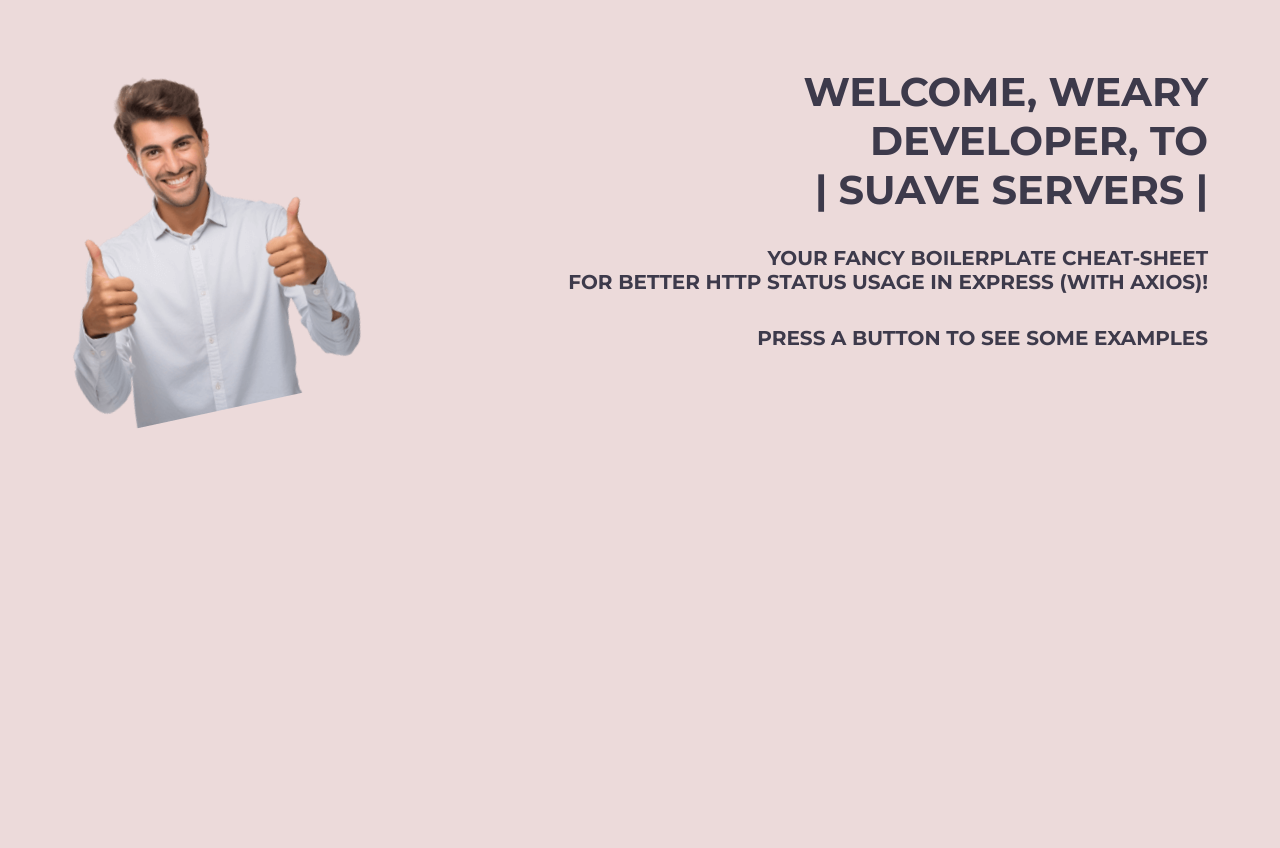
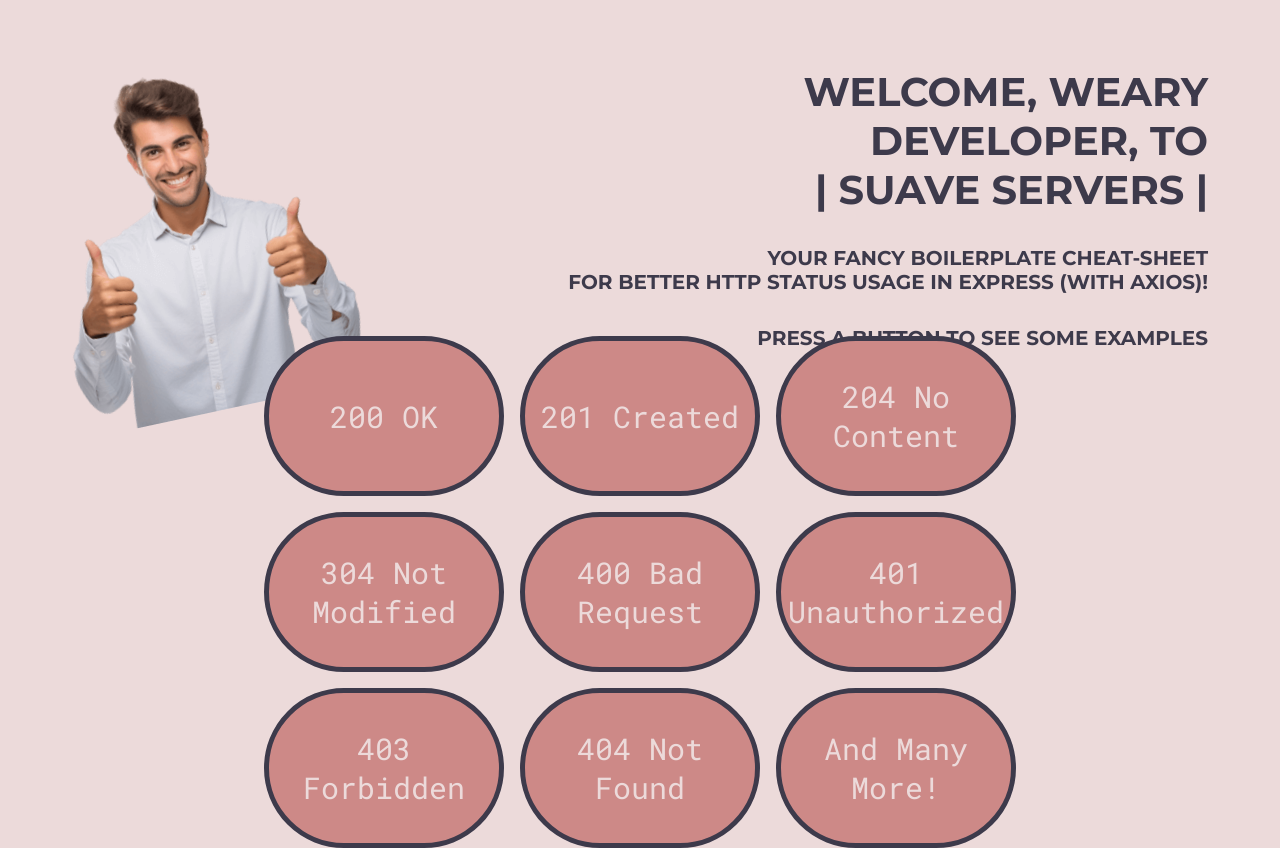
Before and after one commit to EricTheHoff/suave_servers, a React (Vite) app: page / in a window 1280 px wide. Before the commit the page ends 800 px from the top, so only its background shows below. Built offline with nearby package versions, Linux system fonts and the light colour scheme.

Commit message:
Moved the status buttons into their own component.

```diff
--- a/src/App.jsx
+++ b/src/App.jsx
@@ -4,6 +4,7 @@
 import { solarizedlight } from 'react-syntax-highlighter/dist/esm/styles/prism';
 import toast, { Toaster } from 'react-hot-toast';
 import Header from './components/header/Header.jsx';
+import StatusBtns from './components/statusBtns/StatusBtns.jsx';
 import './App.css';
 // Need to find cleaner way to import assets here.
 import man from './assets/man.png'
@@ -58,6 +59,7 @@
     <>
       <div className='app'>
         <Header darkMode={darkMode}/>
+        <StatusBtns darkMode={darkMode}/>
       </div>
     </>
 
--- a/src/components/header/Header.jsx
+++ b/src/components/header/Header.jsx
@@ -6,6 +6,7 @@
 const Header = ({ darkMode }) => {
   return (
     <div className='header'>
+
       <div className={ darkMode ? 'header__image image-dark' : 'header__image' }>
         <img
           className={ darkMode ? 'fade-out' : 'fade-in' }
@@ -18,11 +19,13 @@
           alt='A Really Cool Developer'
         />
       </div>
+
       <div className={ darkMode ? 'header__title title-dark' : 'header__title' }>
         <h1>Welcome, weary developer, to<br/>| Suave Servers |</h1>
         <h2>Your fancy boilerplate cheat-sheet<br/>for better HTTP status usage in Express {'(with Axios)'}!</h2>
         <h2>Press a button to see some examples</h2>
       </div>
+
     </div>
   );
 };
--- /dev/null
+++ b/src/components/index.js
@@ -0,0 +1,19 @@
+const topRowBtns = [
+  '200 OK',
+  '201 Created',
+  '204 No Content',
+]
+
+const midRowBtns = [
+  '304 Not Modified',
+  '400 Bad Request',
+  '401 Unauthorized',
+]
+
+const botRowBtns = [
+  '403 Forbidden',
+  '404 Not Found',
+  'And Many More!',
+]
+
+export { topRowBtns, midRowBtns, botRowBtns }
--- a/src/components/statusBtns/StatusBtns.jsx
+++ b/src/components/statusBtns/StatusBtns.jsx
@@ -1,9 +1,39 @@
 import React from 'react';
+import { topRowBtns, midRowBtns, botRowBtns } from '../index.js';
 import './statusBtns.css';
 
-const StatusBtns = () => {
+const StatusBtns = ({ darkMode }) => {
   return (
-    <div>StatusBtns</div>
+    <div className={ darkMode ? 'status-btns btns-dark' : 'status-btns' }>
+
+      {/* Top 3 buttons */}
+      <div className='status-btns__top-row'>
+        {topRowBtns.map((el, idx) => {
+            return (
+              <button key={idx}>{el}</button>
+            );
+        })}
+      </div>
+
+      {/* Middle 3 buttons */}
+      <div className='status-btns__middle-row'>
+        {midRowBtns.map((el, idx) => {
+            return (
+              <button key={idx}>{el}</button>
+            );
+        })}
+      </div>
+
+      {/* Bottom 3 buttons */}
+      <div className='status-btns__bottom-row'>
+        {botRowBtns.map((el, idx) => {
+            return (
+              <button key={idx}>{el}</button>
+            );
+        })}
+      </div>
+
+    </div>
   );
 };
 
--- a/src/components/statusBtns/statusBtns.css
+++ b/src/components/statusBtns/statusBtns.css
@@ -0,0 +1,52 @@
+/* Using absolute positioning to overlay .header__image element to hide image cutoff. */
+.status-btns {
+  position: absolute;
+  top: 18.5rem;
+  width: 100%;
+}
+
+/* Button styles for light mode (default). */
+.status-btns button {
+  width: 20%;
+  height: 10rem;
+  border-radius: 100px;
+  border: 5px solid #3D3A4B;
+  /* Using a gradient for the background which splits colors halfway through. */
+  background: linear-gradient(to left, #CD8987 50%, #618985 50%);
+  /* Using background-size to set the width of the gradient to be 200% of 100% the button element's width. */
+  background-size: 200% 100%;
+  /* Defaulting the position of the gradient to be the right bottom, which would default to the color #CD8987. */
+  background-position: right bottom;
+  font-family: var(--font-buttons);
+  font-size: 30px;
+  color: #ECDADA;
+  cursor: pointer;
+  transition: all .5s ease-in-out;
+}
+
+/* Button styles for dark mode. */
+.btns-dark button {
+  border: 5px solid #C7EFCF;
+  background: linear-gradient(to left, #8A8D91 50%, #C5746C 50%);
+  color: #2B322E;
+}
+
+/* Hover effects for buttons. Should only apply to hoverable devices. */
+.status-btns button:hover {
+  transform: scale(1.05);
+  background-position: left bottom;
+}
+
+/* Setting each row as a flex container to center it's buttons with a 1rem gap. */
+.status-btns__top-row,
+.status-btns__middle-row,
+.status-btns__bottom-row {
+  display: flex;
+  justify-content: center;
+  gap: 1rem;
+}
+
+/* Adding a top/bottom margin that matches the gap size so all gaps/spacing in the grid are equal. */
+.status-btns__middle-row {
+  margin: 1rem 0 1rem 0;
+}
```
